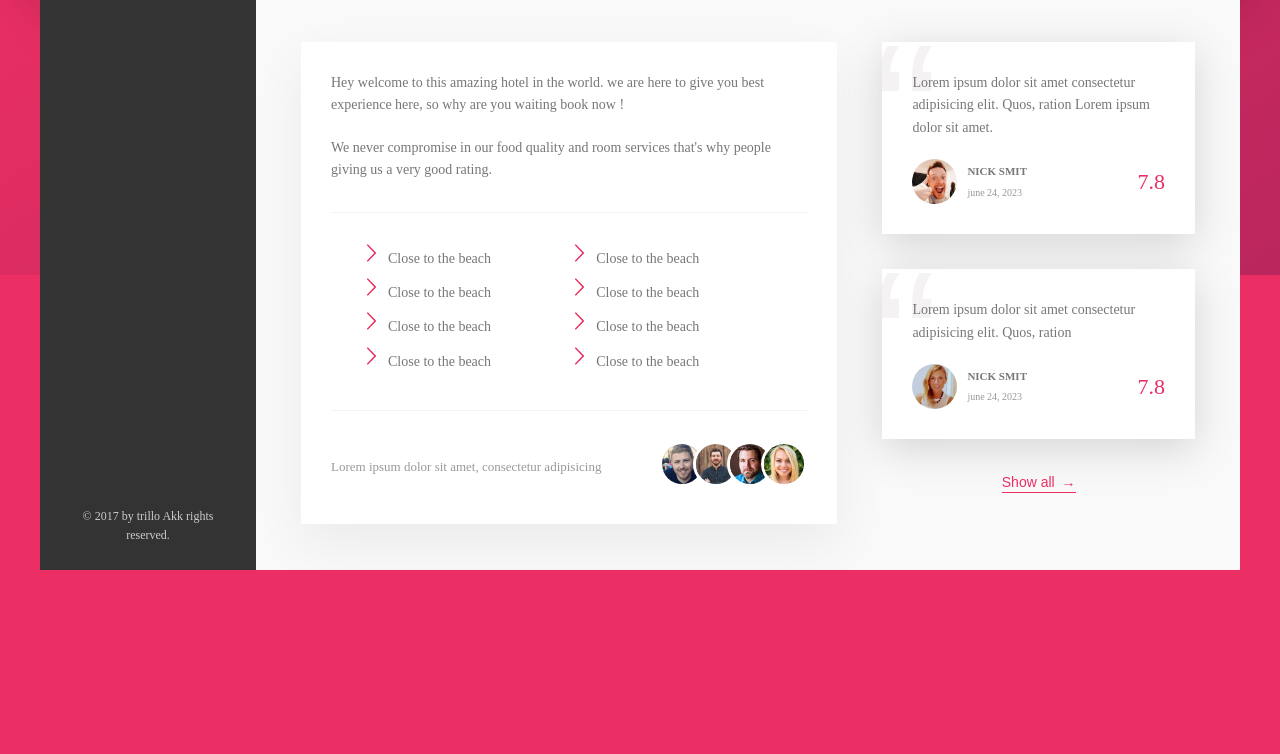
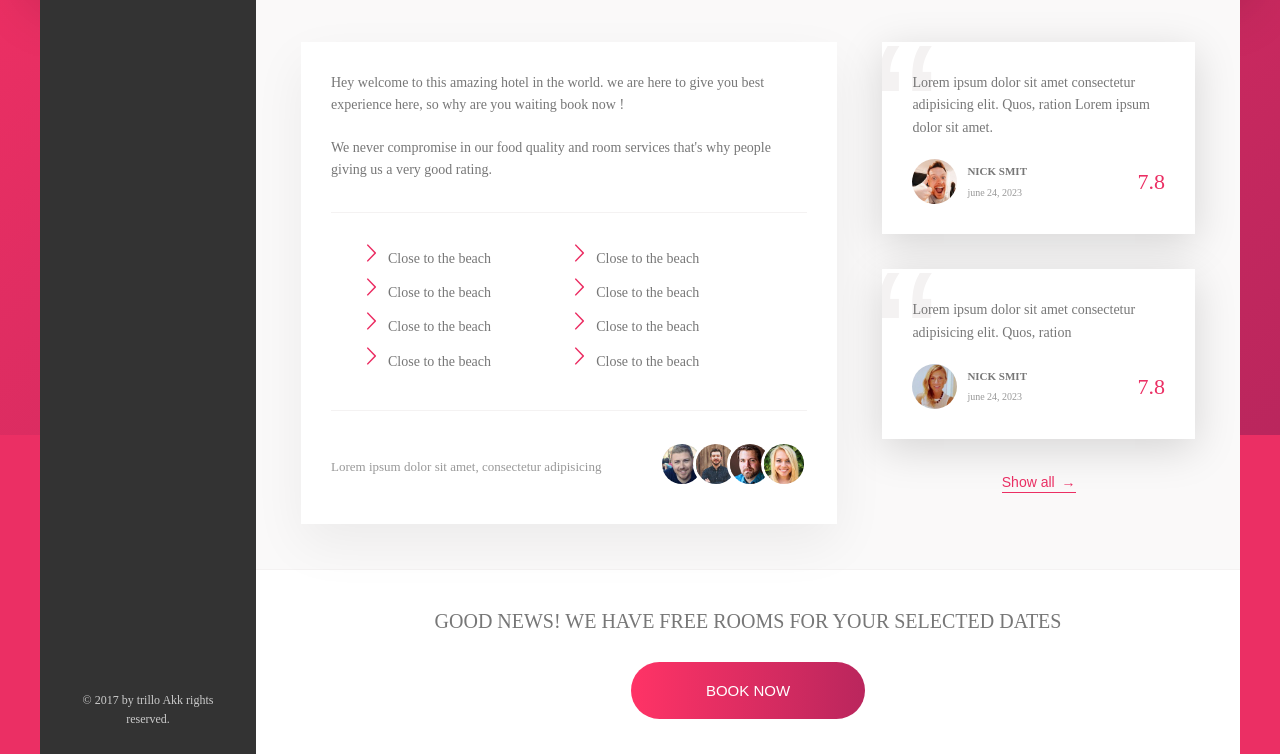
Before and after one commit to web-dev-sakib/Trillo, a website: page index.html in a window 1280 px wide. Shown: the part 605-1359 px from the top of the page. Before the commit the page ends 1175 px from the top, so only its background shows below. Drawn offline with Linux system fonts and the light colour scheme.

Commit message:
making button

```diff
--- a/index.html
+++ b/index.html
@@ -201,10 +201,22 @@
                                      </div>
                                      <div class="review__rating">7.8</div>
                                 </figcaption>
-                         </figure>
+                            </figure>
 
-                         <button class="btn-inline">Show all <span>&rarr;</span></button>
+                            <button class="btn-inline">Show all <span>&rarr;</span></button>
                         </div>
+
+
+                    </div>
+
+                    <div class="cta">
+                        <h2 class="cta__book-now">
+                            Good news! we have free rooms for your selected dates
+                        </h2>
+                        <button class="btn">
+                            <span class="btn__visible">Book now</span>
+                            <span class="btn__invisible">Only 4 rooms here</span>
+                        </button>
                     </div>
                 </main>
             </div>
--- a/sass/_base.scss
+++ b/sass/_base.scss
@@ -61,5 +61,5 @@
                        var(--color-primary-dark));
     background-size: cover;
     background-repeat: no-repeat;
-    min-height: 100vh;
+    min-height: 120vh;
 }
--- a/sass/_components.scss
+++ b/sass/_components.scss
@@ -417,3 +417,70 @@
 
     }
 }
+
+.cta {
+    padding: 3.5rem 0;
+    text-align: center;
+
+    &__book-now {
+        text-transform: uppercase;
+        font-size: 2rem;
+        font-weight: 300;
+        margin-bottom: 2.5rem;
+    }
+}
+
+.btn {
+    font-size: 1.5rem;
+    font-weight: 300;
+    text-transform: uppercase;
+    border-radius: 100px;
+    border: none;
+    background-image: linear-gradient(to right, var(--color-primary-light), var(--color-primary-dark));
+    color: #fff;
+    position: relative;
+    overflow: hidden;
+    cursor: pointer;
+
+    & > * {
+        height: 100%;
+        width: 100%;
+        transition: all .2s;
+        display: inline-block;
+    }
+
+    &__visible {
+        padding: 2rem 7.5rem;
+    }
+
+    &__invisible {
+
+        position: absolute;
+        padding: 2rem 0;
+        height: 100%;
+        width: 100%;
+        left: 0;
+        top: -100%;
+        transition: all .2s;
+    }
+
+    &:hover {
+        background-image: linear-gradient(to left, var(--color-primary-light), var(--color-primary-dark));
+    }
+
+    &:hover &__visible {
+        transform: translateY(100%);
+
+    }
+
+    &:hover &__invisible {
+        top: 0;
+
+    }
+
+    &:focus {
+        outline: none;
+        animation: pulsate 1s infinite;
+    }
+
+}
```
Also changed, not shown: css/style.css.
